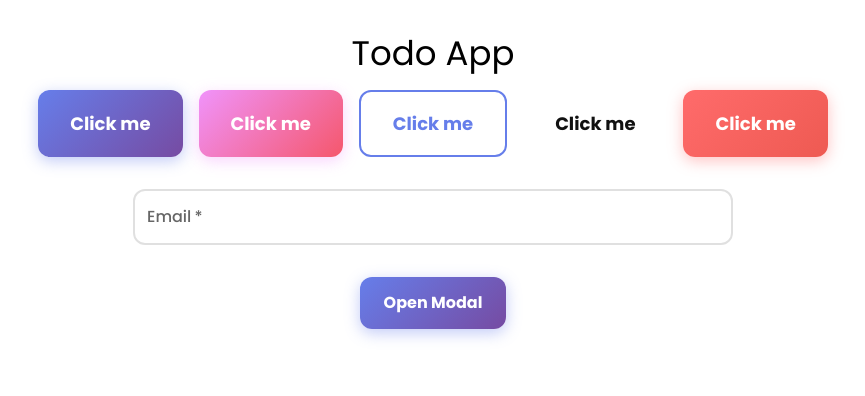
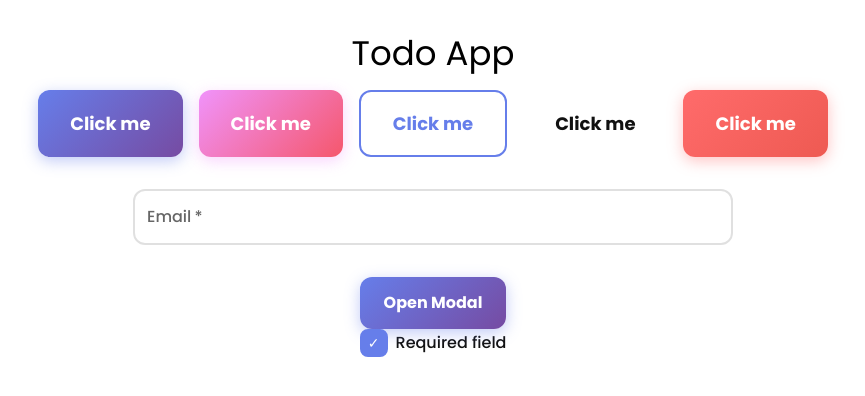
Before and after one commit to razego/todo-app, a Next.js app: page / in a window 1280 px wide. Shown: the top 396 px of the page, without its empty margins (207-1072 px from the left). Built offline with nearby package versions, Linux system fonts and the light colour scheme; what @mui/material-nextjs would draw is missing.

Commit message:
checkbox comopment

```diff
--- a/app/page.tsx
+++ b/app/page.tsx
@@ -8,9 +8,11 @@ import NextLink from 'next/link';
 import Button from '@/components/ui/Button';
 import Input from '@/components/ui/Input';
 import Modal from '@/components/ui/Modal';
+import Checkbox from '@/components/ui/Checkbox';
 
 export default function Home() {
   const [isModalOpen, setIsModalOpen] = React.useState(false);
+
   return (
     <Container maxWidth="lg">
       <Box
@@ -88,6 +90,12 @@ export default function Home() {
           </Box>
         </Modal>
 
+        <Checkbox
+          label="Required field"
+          required
+          disabled={false}
+          defaultChecked={true}
+        />
       </Box>
     </Container>
   );
--- /dev/null
+++ b/components/ui/Checkbox.tsx
@@ -0,0 +1,146 @@
+'use client';
+import * as React from 'react';
+import { FormControlLabel, styled } from '@mui/material';
+
+// Simple checkbox props
+export interface CheckboxProps {
+  label?: string;
+  size?: 'small' | 'medium' | 'large';
+  checked?: boolean;
+  defaultChecked?: boolean;
+  onChange?: (event: React.ChangeEvent<HTMLInputElement>) => void;
+  disabled?: boolean;
+  required?: boolean;
+  name?: string;
+  value?: string;
+}
+
+const CheckboxContainer = styled('div', {
+  shouldForwardProp: (prop) => prop !== 'checkboxSize',
+})<{ checkboxSize?: string }>(({ theme, checkboxSize }) => {
+  const sizeStyles = {
+    small: {
+      width: '20px',
+      height: '20px',
+      '& .checkmark': {
+        fontSize: '12px',
+      },
+    },
+    medium: {
+      width: '24px',
+      height: '24px',
+      '& .checkmark': {
+        fontSize: '14px',
+      },
+    },
+    large: {
+      width: '28px',
+      height: '28px',
+      '& .checkmark': {
+        fontSize: '16px',
+      },
+    },
+  };
+
+  return {
+    position: 'relative',
+    display: 'inline-flex',
+    alignItems: 'center',
+    justifyContent: 'center',
+    borderRadius: '8px',
+    backgroundColor: theme.palette.background.paper,
+    border: `2px solid ${theme.palette.divider}`,
+    transition: 'all 0.2s cubic-bezier(0.4, 0, 0.2, 1)',
+    cursor: 'pointer',
+
+    '&:hover': {
+      borderColor: theme.palette.primary.main,
+      transform: 'translateY(-1px)',
+      boxShadow: '0 4px 12px rgba(0, 0, 0, 0.1)',
+    },
+
+    '&.checked': {
+      borderColor: theme.palette.primary.main,
+      backgroundColor: theme.palette.primary.main,
+      color: 'white',
+    },
+
+    '&.checked:hover': {
+      transform: 'translateY(-1px)',
+      boxShadow: '0 4px 12px rgba(0, 0, 0, 0.15)',
+    },
+
+    '&.disabled': {
+      opacity: 0.6,
+      cursor: 'not-allowed',
+    },
+
+    '& input': {
+      position: 'absolute',
+      opacity: 0,
+      width: 0,
+      height: 0,
+    },
+
+    ...sizeStyles[(checkboxSize || 'medium') as keyof typeof sizeStyles],
+  };
+});
+
+const StyledFormControlLabel = styled(FormControlLabel)(({ theme }) => ({
+  margin: 0,
+
+  '& .MuiFormControlLabel-label': {
+    fontSize: '1rem',
+    fontWeight: 500,
+    color: theme.palette.text.primary,
+    marginLeft: '8px',
+    userSelect: 'none',
+  },
+}));
+
+export const Checkbox = React.forwardRef<HTMLInputElement, CheckboxProps>(
+  ({ label, size = 'medium', checked, defaultChecked, onChange, disabled, ...props }, ref) => {
+    const [isChecked, setIsChecked] = React.useState(defaultChecked || false);
+
+    const handleChange = (event: React.ChangeEvent<HTMLInputElement>) => {
+      if (disabled) return;
+      setIsChecked(event.target.checked);
+      onChange?.(event);
+    };
+
+    const finalChecked = checked !== undefined ? checked : isChecked;
+
+    const checkbox = (
+      <CheckboxContainer
+        checkboxSize={size}
+        className={`${finalChecked ? 'checked' : ''} ${disabled ? 'disabled' : ''}`}
+      >
+        <input
+          ref={ref}
+          type="checkbox"
+          checked={finalChecked}
+          onChange={handleChange}
+          disabled={disabled}
+          {...props}
+        />
+        {finalChecked && <span className="checkmark">✓</span>}
+      </CheckboxContainer>
+    );
+
+    if (label) {
+      return (
+        <StyledFormControlLabel
+          control={checkbox}
+          label={label}
+          disabled={disabled}
+        />
+      );
+    }
+
+    return checkbox;
+  }
+);
+
+Checkbox.displayName = 'Checkbox';
+
+export default Checkbox;
```
